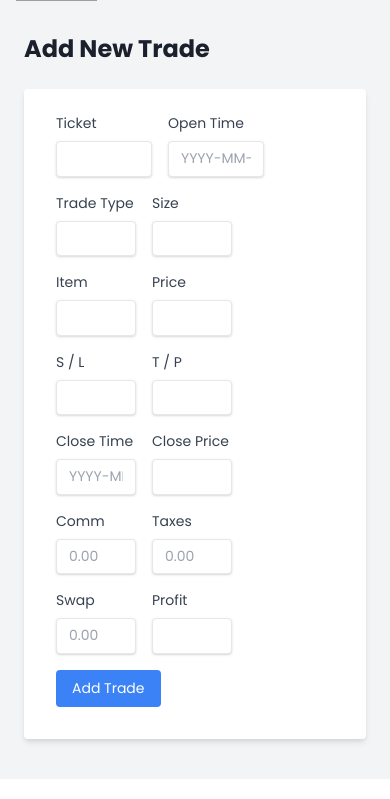
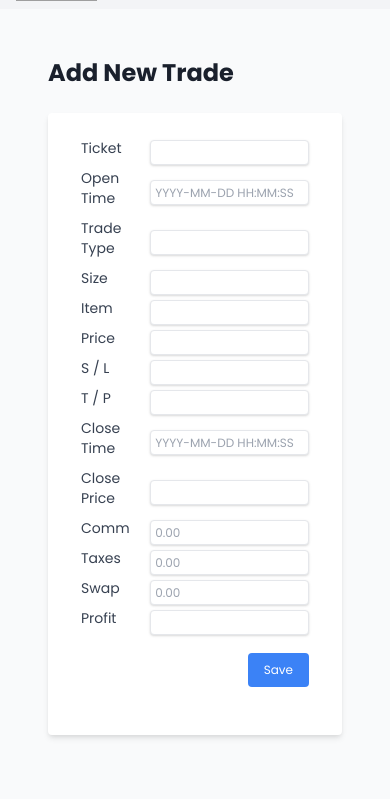
Before and after one commit to impexbw/tradepilot, a Flask app: page /add_trade in a window 390 px wide. Shown: the part 156-955 px from the top of the page. Before the commit the page ends 904 px from the top, so only its background shows below. Run offline with Flask 3, Linux system fonts and the light colour scheme; the visitor is signed in with stand-in values (Sample User, id 1); grey boxes are pictures that could not be loaded.

Commit message:
Updated add_trade.html design and fix bug

```diff
--- a/tradepilot/templates/add_trade.html
+++ b/tradepilot/templates/add_trade.html
@@ -5,117 +5,91 @@
 
     {% include 'header.html' %}
 
+    <div class="flex flex-col md:flex-row">
+        {% include 'left_column.html' %}
+        <main class="flex-1 bg-gray-50 p-6">
             <div class="container mx-auto p-6">
                 <h2 class="text-2xl font-bold mb-6">Add New Trade</h2>
-        <form method="POST" action="{{ url_for('add_trade') }}" class="bg-white shadow-md rounded px-8 pt-6 pb-8 mb-4 flex flex-wrap">
+                <form method="POST" action="{{ url_for('add_trade') }}" class="bg-white shadow-md rounded px-8 pt-6 pb-8 mb-4">
                     {{ form.hidden_tag() }}
                     <style>
                         .w-15 {
                             width: 60px; /* Adjust as needed */
                         }
+                        .input-small {
+                            font-size: 0.75rem;
+                            padding: 0.25rem;
+                        }
+                        .table-small {
+                            font-size: 0.75rem;
+                        }
                     </style>
-            <div class="mb-4 mr-4 w-24">
-                {{ form.ticket.label(class="block text-gray-700 text-sm mb-2") }}
-                {{ form.ticket(class="shadow appearance-none border rounded w-full py-2 px-3 text-gray-700 leading-tight focus:outline-none focus:shadow-outline") }}
-                {% if form.ticket.errors %}
-                    <p class="text-red-500 text-xs italic">{{ form.ticket.errors[0] }}</p>
-                {% endif %}
+                    <table class="table-small w-full">
+                        <tr>
+                            <td>{{ form.ticket.label(class="block text-gray-700 text-sm mb-2") }}</td>
+                            <td>{{ form.ticket(class="shadow appearance-none border rounded w-full py-2 px-3 text-gray-700 leading-tight focus:outline-none focus:shadow-outline input-small") }}</td>
+                        </tr>
+                        <tr>
+                            <td>{{ form.open_time.label(class="block text-gray-700 text-sm mb-2") }}</td>
+                            <td>{{ form.open_time(class="shadow appearance-none border rounded w-full py-2 px-3 text-gray-700 leading-tight focus:outline-none focus:shadow-outline input-small", placeholder="YYYY-MM-DD HH:MM:SS") }}</td>
+                        </tr>
+                        <tr>
+                            <td>{{ form.trade_type.label(class="block text-gray-700 text-sm mb-2") }}</td>
+                            <td>{{ form.trade_type(class="shadow appearance-none border rounded w-full py-2 px-3 text-gray-700 leading-tight focus:outline-none focus:shadow-outline input-small") }}</td>
+                        </tr>
+                        <tr>
+                            <td>{{ form.size.label(class="block text-gray-700 text-sm mb-2") }}</td>
+                            <td>{{ form.size(class="shadow appearance-none border rounded w-full py-2 px-3 text-gray-700 leading-tight focus:outline-none focus:shadow-outline input-small") }}</td>
+                        </tr>
+                        <tr>
+                            <td>{{ form.item.label(class="block text-gray-700 text-sm mb-2") }}</td>
+                            <td>{{ form.item(class="shadow appearance-none border rounded w-full py-2 px-3 text-gray-700 leading-tight focus:outline-none focus:shadow-outline input-small") }}</td>
+                        </tr>
+                        <tr>
+                            <td>{{ form.price.label(class="block text-gray-700 text-sm mb-2") }}</td>
+                            <td>{{ form.price(class="shadow appearance-none border rounded w-full py-2 px-3 text-gray-700 leading-tight focus:outline-none focus:shadow-outline input-small", step="0.01") }}</td>
+                        </tr>
+                        <tr>
+                            <td>{{ form.s_l.label(class="block text-gray-700 text-sm mb-2") }}</td>
+                            <td>{{ form.s_l(class="shadow appearance-none border rounded w-full py-2 px-3 text-gray-700 leading-tight focus:outline-none focus:shadow-outline input-small", step="0.01") }}</td>
+                        </tr>
+                        <tr>
+                            <td>{{ form.t_p.label(class="block text-gray-700 text-sm mb-2") }}</td>
+                            <td>{{ form.t_p(class="shadow appearance-none border rounded w-full py-2 px-3 text-gray-700 leading-tight focus:outline-none focus:shadow-outline input-small", step="0.01") }}</td>
+                        </tr>
+                        <tr>
+                            <td>{{ form.close_time.label(class="block text-gray-700 text-sm mb-2") }}</td>
+                            <td>{{ form.close_time(class="shadow appearance-none border rounded w-full py-2 px-3 text-gray-700 leading-tight focus:outline-none focus:shadow-outline input-small", placeholder="YYYY-MM-DD HH:MM:SS") }}</td>
+                        </tr>
+                        <tr>
+                            <td>{{ form.close_price.label(class="block text-gray-700 text-sm mb-2") }}</td>
+                            <td>{{ form.close_price(class="shadow appearance-none border rounded w-full py-2 px-3 text-gray-700 leading-tight focus:outline-none focus:shadow-outline input-small", step="0.01") }}</td>
+                        </tr>
+                        <tr>
+                            <td>{{ form.comm.label(class="block text-gray-700 text-sm mb-2") }}</td>
+                            <td>{{ form.comm(class="shadow appearance-none border rounded w-full py-2 px-3 text-gray-700 leading-tight focus:outline-none focus:shadow-outline input-small", placeholder="0.00", step="0.01") }}</td>
+                        </tr>
+                        <tr>
+                            <td>{{ form.taxes.label(class="block text-gray-700 text-sm mb-2") }}</td>
+                            <td>{{ form.taxes(class="shadow appearance-none border rounded w-full py-2 px-3 text-gray-700 leading-tight focus:outline-none focus:shadow-outline input-small", placeholder="0.00", step="0.01") }}</td>
+                        </tr>
+                        <tr>
+                            <td>{{ form.swap.label(class="block text-gray-700 text-sm mb-2") }}</td>
+                            <td>{{ form.swap(class="shadow appearance-none border rounded w-full py-2 px-3 text-gray-700 leading-tight focus:outline-none focus:shadow-outline input-small", placeholder="0.00", step="0.01") }}</td>
+                        </tr>
+                        <tr>
+                            <td>{{ form.profit.label(class="block text-gray-700 text-sm mb-2") }}</td>
+                            <td>{{ form.profit(class="shadow appearance-none border rounded w-full py-2 px-3 text-gray-700 leading-tight focus:outline-none focus:shadow-outline input-small", step="0.01") }}</td>
+                        </tr>
+                        <tr>
+                            <td colspan="2" class="text-right py-4">
+                                {{ form.submit(class="bg-blue-500 hover:bg-blue-700 text-white py-2 px-4 rounded focus:outline-none focus:shadow-outline", value="Save") }}
+                            </td>
+                        </tr>
+                    </table>
+                </form>
             </div>
-            <div class="mb-4 mr-4 w-24">
-                {{ form.open_time.label(class="block text-gray-700 text-sm mb-2") }}
-                {{ form.open_time(class="shadow appearance-none border rounded w-full py-2 px-3 text-gray-700 leading-tight focus:outline-none focus:shadow-outline", placeholder="YYYY-MM-DD HH:MM:SS") }}
-                {% if form.open_time.errors %}
-                    <p class="text-red-500 text-xs italic">{{ form.open_time.errors[0] }}</p>
-                {% endif %}
-            </div>
-            <div class="mb-4 mr-4 w-20">
-                {{ form.trade_type.label(class="block text-gray-700 text-sm mb-2") }}
-                {{ form.trade_type(class="shadow appearance-none border rounded w-full py-2 px-3 text-gray-700 leading-tight focus:outline-none focus:shadow-outline") }}
-                {% if form.trade_type.errors %}
-                    <p class="text-red-500 text-xs italic">{{ form.trade_type.errors[0] }}</p>
-                {% endif %}
-            </div>
-            <div class="mb-4 mr-4 w-20">
-                {{ form.size.label(class="block text-gray-700 text-sm mb-2") }}
-                {{ form.size(class="shadow appearance-none border rounded w-full py-2 px-3 text-gray-700 leading-tight focus:outline-none focus:shadow-outline") }}
-                {% if form.size.errors %}
-                    <p class="text-red-500 text-xs italic">{{ form.size.errors[0] }}</p>
-                {% endif %}
-            </div>
-            <div class="mb-4 mr-4 w-20">
-                {{ form.item.label(class="block text-gray-700 text-sm mb-2") }}
-                {{ form.item(class="shadow appearance-none border rounded w-full py-2 px-3 text-gray-700 leading-tight focus:outline-none focus:shadow-outline") }}
-                {% if form.item.errors %}
-                    <p class="text-red-500 text-xs italic">{{ form.item.errors[0] }}</p>
-                {% endif %}
-            </div>
-            <div class="mb-4 mr-4 w-20">
-                {{ form.price.label(class="block text-gray-700 text-sm mb-2") }}
-                {{ form.price(class="shadow appearance-none border rounded w-full py-2 px-3 text-gray-700 leading-tight focus:outline-none focus:shadow-outline") }}
-                {% if form.price.errors %}
-                    <p class="text-red-500 text-xs italic">{{ form.price.errors[0] }}</p>
-                {% endif %}
-            </div>
-            <div class="mb-4 mr-4 w-20">
-                {{ form.s_l.label(class="block text-gray-700 text-sm mb-2") }}
-                {{ form.s_l(class="shadow appearance-none border rounded w-full py-2 px-3 text-gray-700 leading-tight focus:outline-none focus:shadow-outline") }}
-                {% if form.s_l.errors %}
-                    <p class="text-red-500 text-xs italic">{{ form.s_l.errors[0] }}</p>
-                {% endif %}
-            </div>
-            <div class="mb-4 mr-4 w-20">
-                {{ form.t_p.label(class="block text-gray-700 text-sm mb-2") }}
-                {{ form.t_p(class="shadow appearance-none border rounded w-full py-2 px-3 text-gray-700 leading-tight focus:outline-none focus:shadow-outline") }}
-                {% if form.t_p.errors %}
-                    <p class="text-red-500 w-20 text-xs italic">{{ form.t_p.errors[0] }}</p>
-                {% endif %}
-            </div>
-            <div class="mb-4 mr-4 w-20">
-                {{ form.close_time.label(class="block text-gray-700 text-sm mb-2") }}
-                {{ form.close_time(class="shadow appearance-none border rounded w-full py-2 px-3 text-gray-700 leading-tight focus:outline-none focus:shadow-outline", placeholder="YYYY-MM-DD HH:MM:SS") }}
-                {% if form.close_time.errors %}
-                    <p class="text-red-500 text-xs italic">{{ form.close_time.errors[0] }}</p>
-                {% endif %}
-            </div>
-            <div class="mb-4 mr-4 w-20">
-                {{ form.close_price.label(class="block text-gray-700 text-sm mb-2") }}
-                {{ form.close_price(class="shadow appearance-none border rounded w-full py-2 px-3 text-gray-700 leading-tight focus:outline-none focus:shadow-outline") }}
-                {% if form.close_price.errors %}
-                    <p class="text-red-500 text-xs italic">{{ form.close_price.errors[0] }}</p>
-                {% endif %}
-            </div>
-            <div class="mb-4 mr-4 w-20">
-                {{ form.comm.label(class="block text-gray-700 text-sm mb-2") }}
-                {{ form.comm(class="shadow appearance-none border rounded w-full py-2 px-3 text-gray-700 leading-tight focus:outline-none focus:shadow-outline", placeholder="0.00") }}
-                {% if form.comm.errors %}
-                    <p class="text-red-500 text-xs italic">{{ form.comm.errors[0] }}</p>
-                {% endif %}
-            </div>
-            <div class="mb-4 mr-4 w-20">
-                {{ form.taxes.label(class="block text-gray-700 text-sm mb-2") }}
-                {{ form.taxes(class="shadow appearance-none border rounded w-full py-2 px-3 text-gray-700 leading-tight focus:outline-none focus:shadow-outline", placeholder="0.00") }}
-                {% if form.taxes.errors %}
-                    <p class="text-red-500 text-xs italic">{{ form.taxes.errors[0] }}</p>
-                {% endif %}
-            </div>
-            <div class="mb-4 mr-4 w-20">
-                {{ form.swap.label(class="block text-gray-700 text-sm mb-2") }}
-                {{ form.swap(class="shadow appearance-none border rounded w-full py-2 px-3 text-gray-700 leading-tight focus:outline-none focus:shadow-outline", placeholder="0.00") }}
-                {% if form.swap.errors %}
-                    <p class="text-red-500 text-xs italic">{{ form.swap.errors[0] }}</p>
-                {% endif %}
-            </div>
-            <div class="mb-4 mr-4 w-20">
-                {{ form.profit.label(class="block text-gray-700 text-sm mb-2") }}
-                {{ form.profit(class="shadow appearance-none border rounded w-full py-2 px-3 text-gray-700 leading-tight focus:outline-none focus:shadow-outline") }}
-                {% if form.profit.errors %}
-                    <p class="text-red-500 text-xs italic">{{ form.profit.errors[0] }}</p>
-                {% endif %}
-            </div>
-            <div class="flex items-center justify-between w-full">
-                {{ form.submit(class="bg-blue-500 hover:bg-blue-700 text-white py-2 px-4 rounded focus:outline-none focus:shadow-outline") }}
-            </div>
-        </form>
+        </main>
     </div>
 
 </body>
```
Lines whose indentation alone changed are shown as unchanged.
